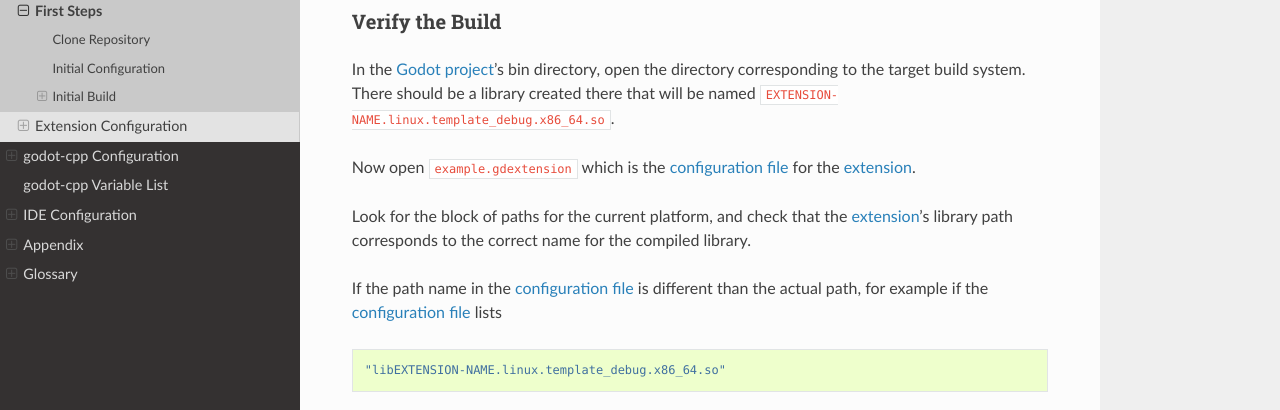
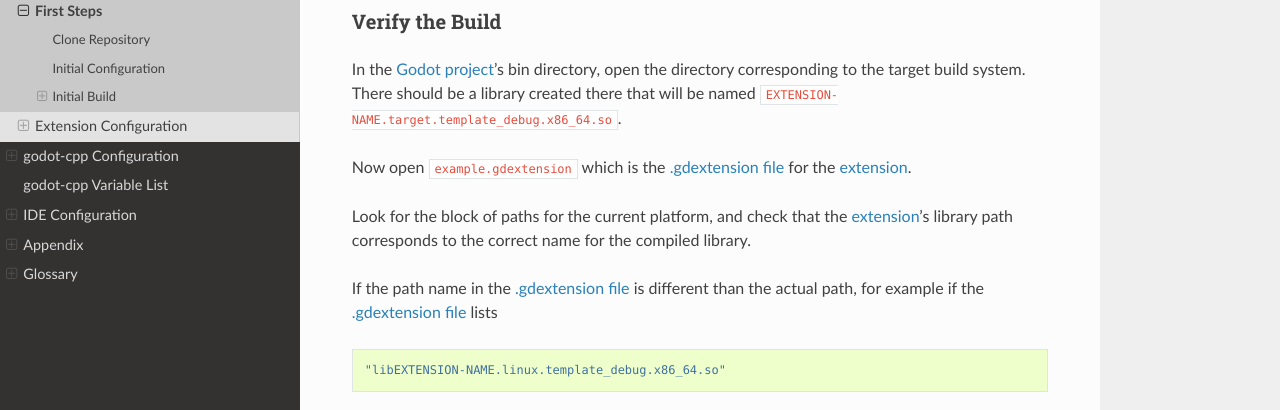
Before and after one commit to silenuz/GDExtension_CMake, a Sphinx documentation site: the page built from docs/source/introduction/first_steps.rst, in a window 1280 px wide and 900 px high, scrolled down 2500 px. Shown: the part 172-582 px from the top of the window. Built offline with Sphinx 7.4.7 and the Read the Docs theme 3.1.0, drawn with Linux system fonts in a browser that asks for light colours.

Commit message:
glossary cleanup

```diff
--- a/docs/source/glossary.rst
+++ b/docs/source/glossary.rst
@@ -67,7 +67,6 @@ Definition of terms specific to GDExtension development
        GDExtension is a Godot-specific technology that lets the engine interact with native shared libraries at runtime. You can use it to run native code without compiling it with the engine.
        See `GDExtension system`_ for more information.
 
-   configuration file
    gdextension file
    .gdextension file
        The .gdextension file in your project contains the instructions for how to load the GDExtension. The instructions are separated into specific sections.
--- a/docs/source/introduction/first_steps.rst
+++ b/docs/source/introduction/first_steps.rst
@@ -132,15 +132,15 @@ Verify the Build
 ^^^^^^^^^^^^^^^^^^^
 
 In the :term:`Godot project`'s bin directory, open the directory corresponding to the target build system.
-There should be a library created there that will be named ``EXTENSION-NAME.linux.template_debug.x86_64.so``.
+There should be a library created there that will be named ``EXTENSION-NAME.target.template_debug.x86_64.so``.
 
-Now open ``example.gdextension`` which is the :term:`configuration file` for the :term:`extension`.
+Now open ``example.gdextension`` which is the :term:`.gdextension file` for the :term:`extension`.
 
 Look for the block of paths for the current platform, and check that the :term:`extension`'s library path corresponds to the correct name
 for the compiled library.
 
-If the path name in the :term:`configuration file` is different than the actual path, for example if the
-:term:`configuration file` lists
+If the path name in the :term:`.gdextension file` is different than the actual path, for example if the
+:term:`.gdextension file` lists
 
 .. code::
 
```
